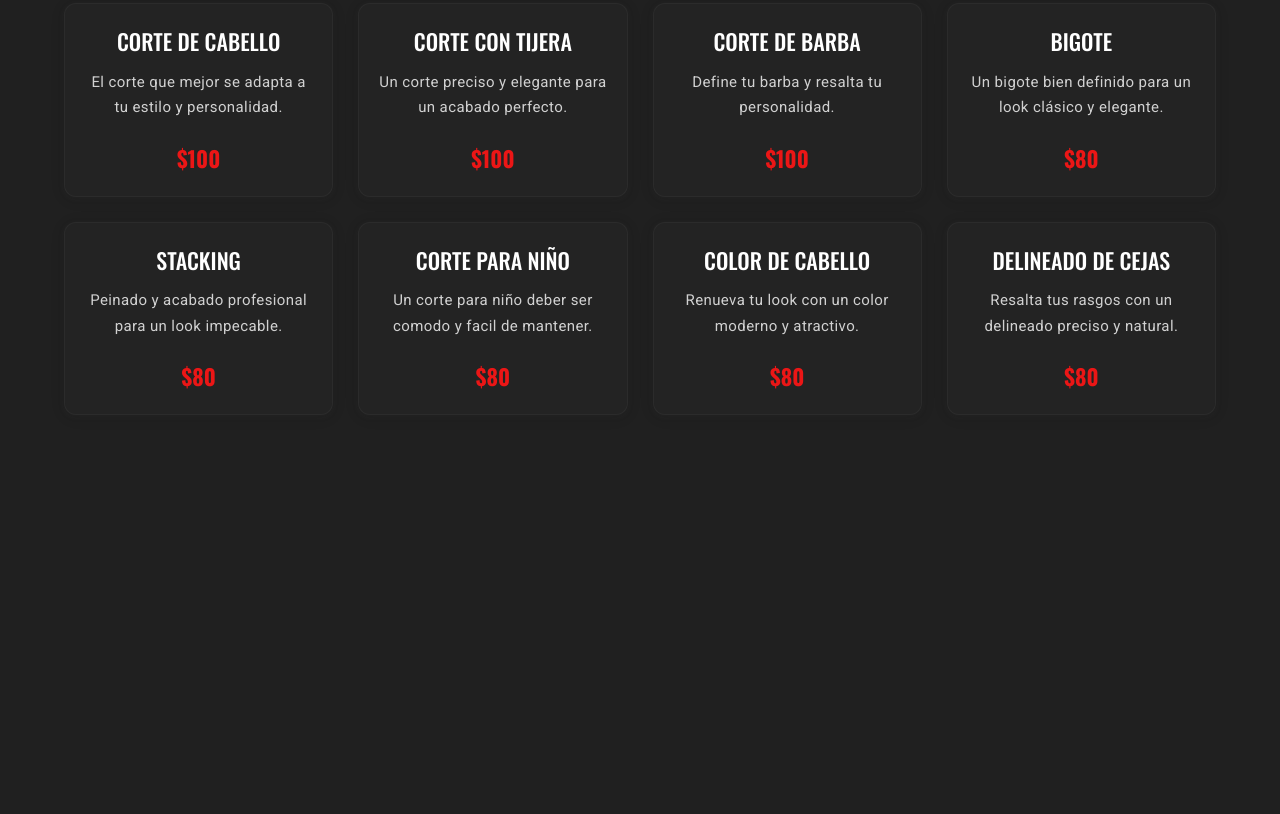
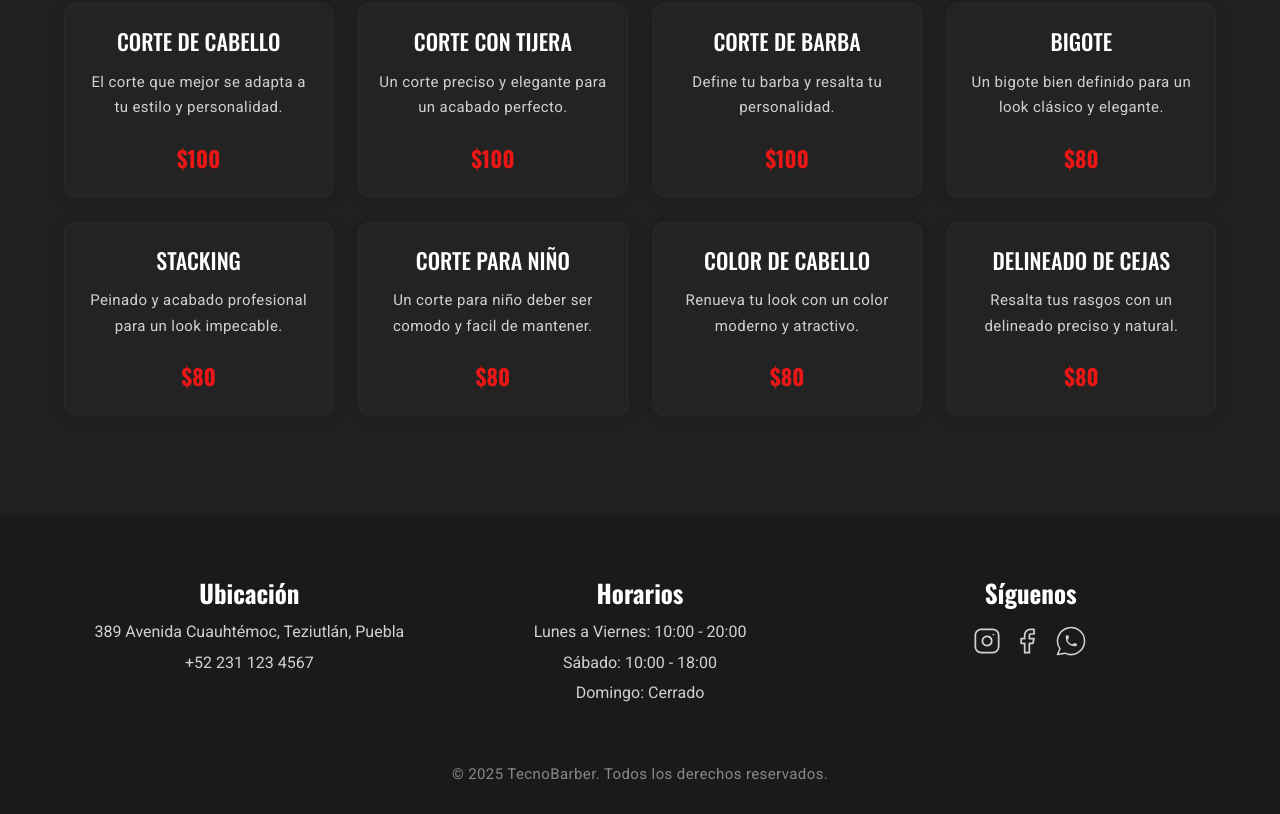
Before and after one commit to hdz-kevin/tecno-barber, a plain HTML site: page index.html in a window 1280 px wide. Shown: the part 1655-2469 px from the top of the page. Before the commit the page ends 2170 px from the top, so only its background shows below. Drawn offline with nearby package versions, Linux system fonts and the light colour scheme.

Commit message:
add footer

```diff
--- a/css/app.css
+++ b/css/app.css
@@ -667,3 +667,89 @@ img {
     margin-top: 0.5rem;
     font-family: var(--oswald);
 }
+
+/* Footer */
+.footer {
+    background-color: #1a1a1a;
+    color: var(--gray-light);
+    padding: 3rem 0 0 0;
+    margin-top: 4rem;
+}
+
+.footer-content {
+    display: flex;
+    flex-wrap: wrap;
+    justify-content: space-between;
+    gap: 2rem;
+    padding-bottom: 2rem;
+}
+
+.footer-info, .footer-hours, .footer-social {
+    flex: 1 1 220px;
+    min-width: 220px;
+    text-align: center;
+}
+
+.footer-info h4, .footer-hours h4, .footer-social h4 {
+    color: var(--white);
+    font-size: 2.5rem;
+    margin-bottom: 1.6rem;
+    font-family: var(--oswald);
+}
+
+.footer-info ul, .footer-hours ul {
+    list-style: none;
+    padding: 0;
+    margin: 0;
+}
+
+.footer-info li, .footer-hours li {
+    margin-bottom: 1.2rem;
+}
+
+.footer-info a, .footer-info a:visited, .footer-info a:active {
+    color: var(--gray-light);
+    transition: color 0.2s;
+}
+
+.footer-info a:hover {
+    color: var(--primary);
+}
+
+.footer-social-icons {
+    display: flex;
+    justify-content: center;
+    gap: 1.2rem;
+    margin-top: 0.5rem;
+}
+
+.footer-social-icons a {
+    color: var(--gray-light);
+    display: inline-flex;
+    align-items: center;
+    transition: color 0.2s;
+}
+
+.footer-social-icons a:hover {
+    color: var(--primary);
+}
+
+.footer-social-icons svg {
+    display: block;
+    stroke: currentColor;
+}
+
+.footer-bottom {
+    padding: 1.2rem 0;
+    text-align: center;
+    color: #888;
+    font-size: 1.5rem;
+}
+
+@media (max-width: 900px) {
+  .footer-content {
+    flex-direction: column;
+    gap: 2.5rem;
+    align-items: flex-start;
+  }
+}
--- a/index.html
+++ b/index.html
@@ -218,6 +218,83 @@
 		</div>
 	</section>
 
+	<!-- Footer -->
+	<footer class="footer">
+		<div class="container footer-content">
+			<div class="footer-info">
+				<h4>Ubicación</h4>
+				<ul>
+					<li>389 Avenida Cuauhtémoc, Teziutlán, Puebla</li>
+					<li><a href="tel:2311234567">+52 231 123 4567</a></li>
+				</ul>
+			</div>
+			<div class="footer-hours">
+				<h4>Horarios</h4>
+				<ul>
+					<li>Lunes a Viernes: 10:00 - 20:00</li>
+					<li>Sábado: 10:00 - 18:00</li>
+					<li>Domingo: Cerrado</li>
+				</ul>
+			</div>
+			<div class="footer-social">
+				<h4>Síguenos</h4>
+				<div class="footer-social-icons">
+					<a href="#" aria-label="Instagram" target="_blank" rel="noopener">
+						<svg
+						  xmlns="http://www.w3.org/2000/svg"
+						  width="28" height="28"
+						  viewBox="0 0 24 24"
+						  fill="none"
+						  stroke="currentColor"
+						  stroke-width="1.5"
+						  stroke-linecap="round"
+						  stroke-linejoin="round"
+						>
+						  <rect x="2" y="2" width="20" height="20" rx="5"/>
+						  <path d="M16 11.37A4 4 0 1 1 12.63 8 4 4 0 0 1 16 11.37z"/><line x1="17.5" y1="6.5" x2="17.5" y2="6.5"/>
+						</svg>
+					</a>
+					<a href="#" aria-label="Facebook" target="_blank" rel="noopener">
+						<svg
+						  xmlns="http://www.w3.org/2000/svg"
+						  width="28"
+						  height="28"
+						  viewBox="0 0 24 24"
+						  fill="none"
+						  stroke="currentColor"
+						  stroke-width="1.5"
+						  stroke-linecap="round"
+						  stroke-linejoin="round"
+						>
+						  <path d="M18 2h-3a5 5 0 0 0-5 5v3H7v4h3v8h4v-8h3l1-4h-4V7a1 1 0 0 1 1-1h3z"/>
+						</svg>
+					</a>
+					<a href="#" aria-label="WhatsApp" target="_blank" rel="noopener">
+						<svg
+						  xmlns="http://www.w3.org/2000/svg"
+						  width="36"
+						  height="36"
+						  viewBox="0 0 24 24"
+						  fill="none"
+						  stroke="#000000"
+						  stroke-width="1"
+						  stroke-linecap="round"
+						  stroke-linejoin="round"
+						>
+						  <path d="M3 21l1.65 -3.8a9 9 0 1 1 3.4 2.9l-5.05 .9" />
+						  <path d="M9 10a.5 .5 0 0 0 1 0v-1a.5 .5 0 0 0 -1 0v1a5 5 0 0 0 5 5h1a.5 .5 0 0 0 0 -1h-1a.5 .5 0 0 0 0 1" />
+						</svg>
+					</a>
+				</div>
+			</div>
+		</div>
+		<div class="footer-bottom">
+			<div class="container">
+				<p>&copy; 2025 TecnoBarber. Todos los derechos reservados.</p>
+			</div>
+		</div>
+	</footer>
+
 	<script src="js/app.js"></script>
 </body>
 </html>
```
Lines whose indentation alone changed are shown as unchanged.
